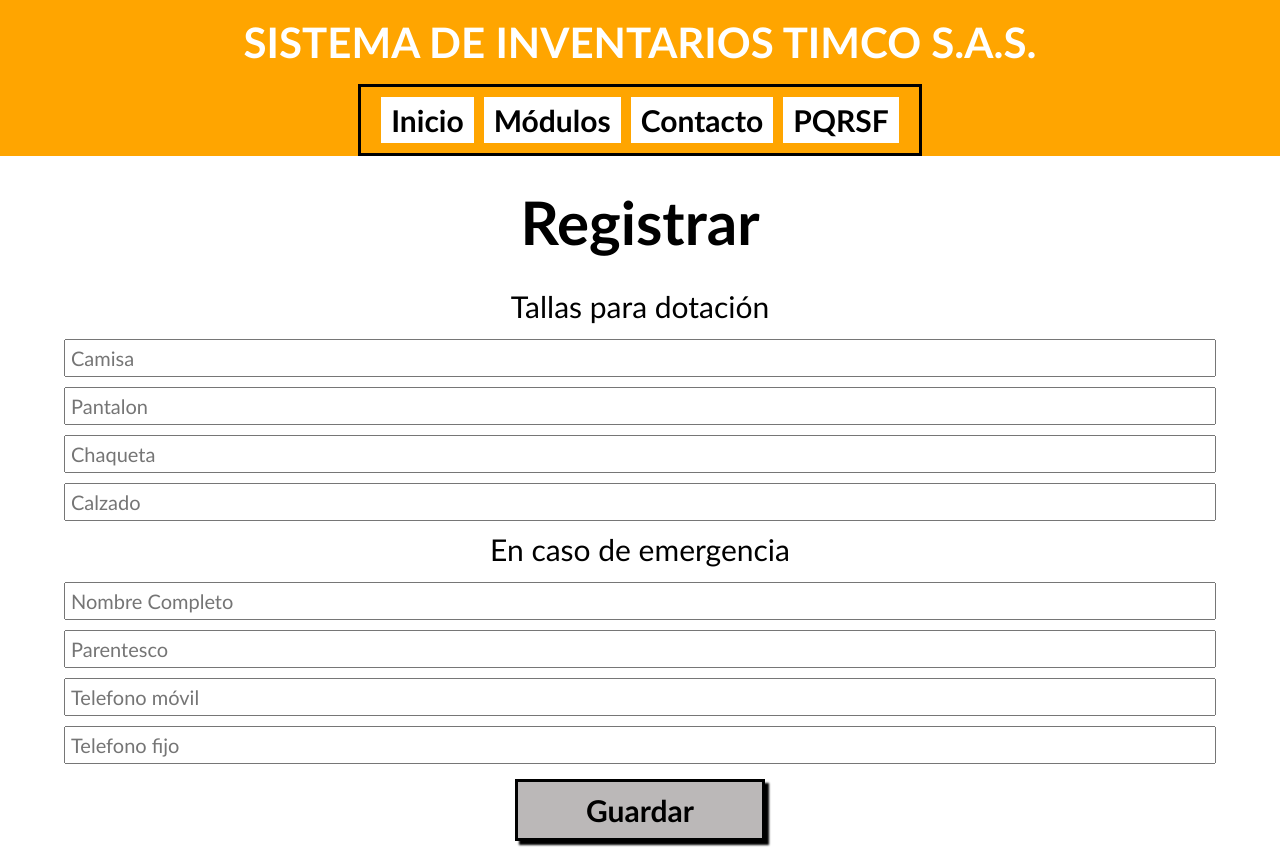
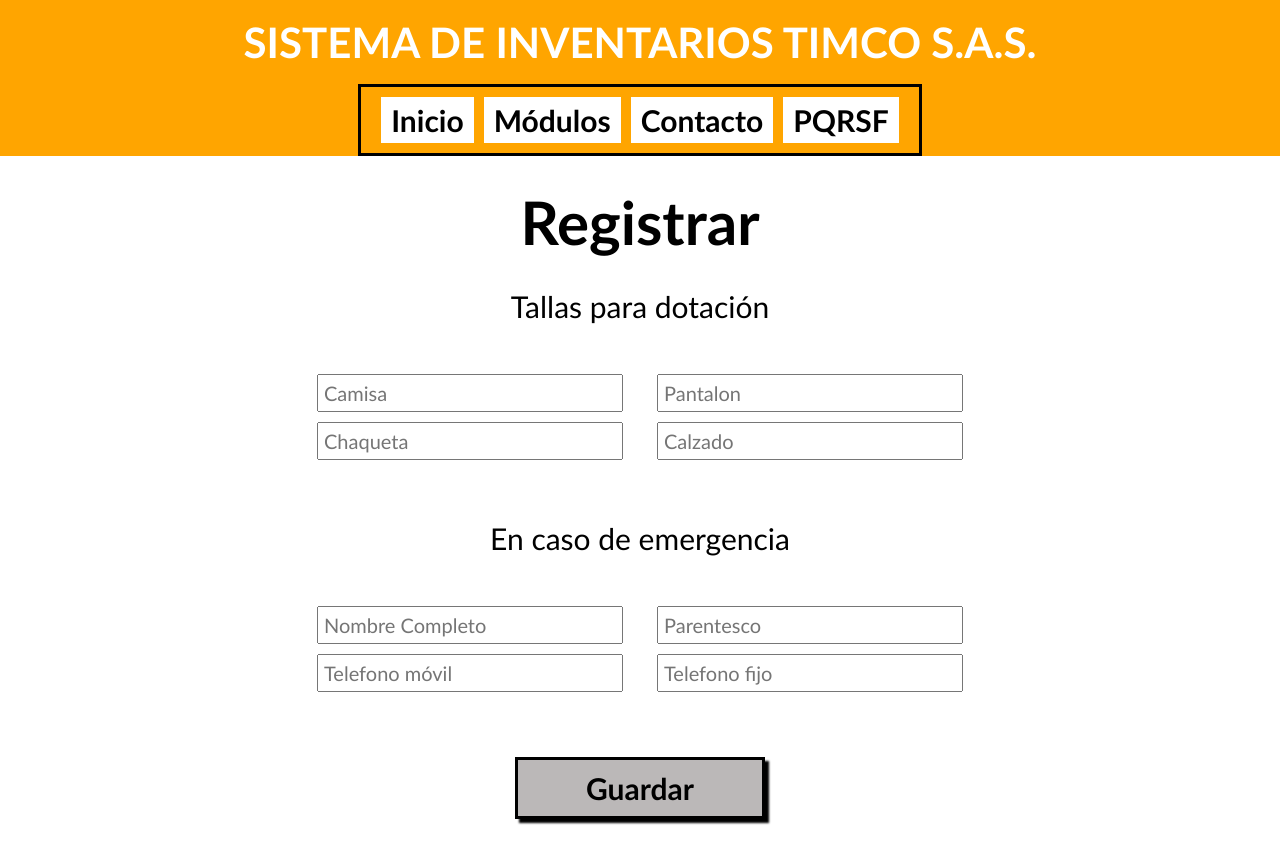
Before and after one commit to Brigitte9219/Timco_Reactjs, a React (Create React App) app: page /registrabajtres in a window 1280 px wide. Shown: the top 848 px of the page. Built offline with nearby package versions, Linux system fonts and the light colour scheme.

Commit message:
actualizacion de página RegisTrabajTres

```diff
--- a/src/paginas/RegisTrabajTres.js
+++ b/src/paginas/RegisTrabajTres.js
@@ -16,32 +16,44 @@ function RegisTrabajTres(){
             titulo='Registrar' />
             <Texto
             descripcion='Tallas para dotación' />
+            <div className="contenedor-formulario">
+            <div className="formulario-izq">
             <FormInput
             type='text'
             placeholder='Camisa' />
             <FormInput
             type='text'
+            placeholder='Chaqueta' />
+            </div>
+            <div className="formulario-der">
+            <FormInput
+            type='text'
             placeholder='Pantalon' />
             <FormInput
             type='text'
-            placeholder='Chaqueta' />
-            <FormInput
-            type='text'
             placeholder='Calzado' />
+            </div>
+            </div>
             <Texto
             descripcion='En caso de emergencia' />
+            <div className="contenedor-formulario">
+            <div className="formulario-izq">
             <FormInput
             type='text'
             placeholder='Nombre Completo' />
+            <FormInput
+            type='number'
+            placeholder='Telefono móvil' />
+            </div>
+            <div className="formulario-der">
             <FormInput
             type='text'
             placeholder='Parentesco' />
             <FormInput
             type='number'
-            placeholder='Telefono móvil' />
-            <FormInput
-            type='number'
             placeholder='Telefono fijo' />
+            </div>
+            </div>
             <BotonPequeño
             texto='Guardar'
             link={'/registrabajcuatro'} />
```
